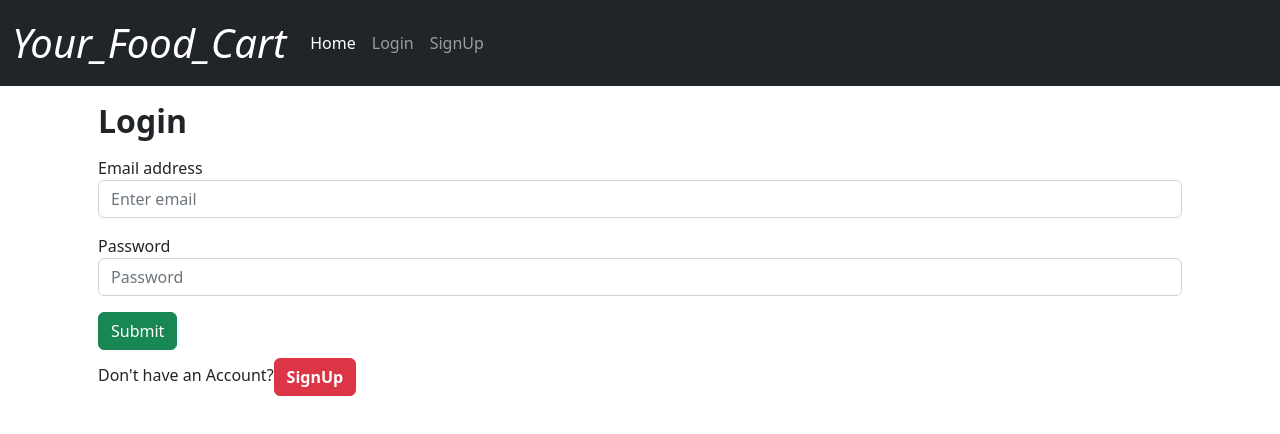
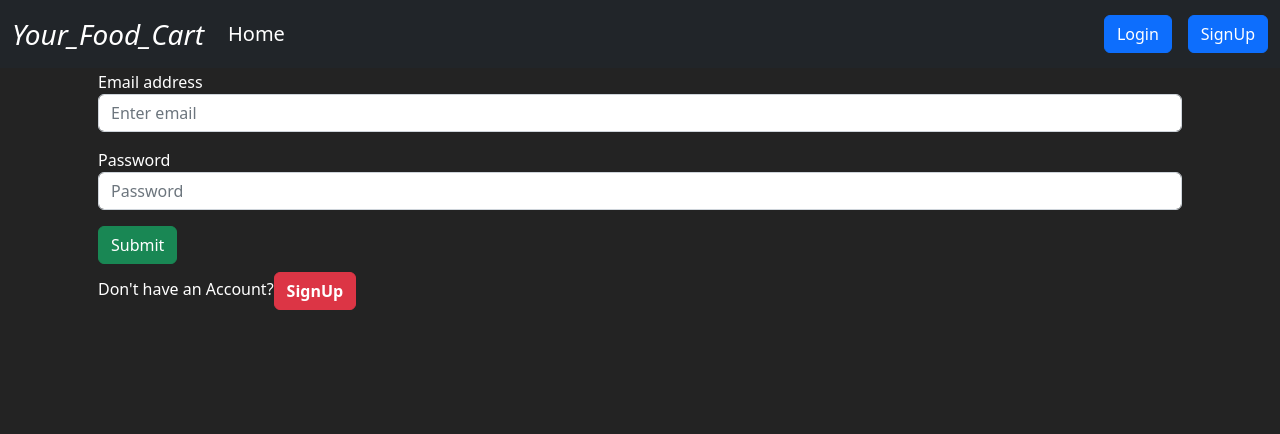
Before and after one commit to besttechaj/Your_Food_Cart, a React (Create React App) app: page /login in a window 1280 px wide. Shown: the top 434 px of the page. Built offline with nearby package versions, Linux system fonts and the light colour scheme.

Commit message:
fixed some bug and implemented  logic to navbar's items

```diff
--- a/src/App.css
+++ b/src/App.css
@@ -2,3 +2,16 @@
   margin: 0;
   padding: 0;
 }
+
+body {
+  background-color: rgba(6, 6, 6, 0.882);
+  color: white;
+}
+
+/* to hide scroll bar  */
+* {
+  -ms-overflow-style: none;
+}
+::-webkit-scrollbar {
+  display: none;
+}
--- a/src/components/Card.js
+++ b/src/components/Card.js
@@ -8,21 +8,38 @@ const Card = (props) => {
   return (
     <div>
       <div
-        className='card mt-3 '
+        className='card mt-1 '
         style={{
           width: '18rem',
-          maxHeight: '360px',
-          backgroundColor: 'gray',
+          maxHeight: '350px',
+          backgroundColor: 'green',
           color: 'white',
-          border: '2px solid red',
+          // display: 'flex',
+          // flexWrap: 'inherit',
+          // flexDirection: 'column',
         }}
       >
-        <img src={food.img} className='card-img-top' alt='...' />
-        <div className='card-body'>
+        <img
+          src={food.img}
+          className='card-img-top'
+          alt='...'
+          style={{ height: '140px', width: '100%' }}
+        />
+        <div className='card-body' style={{ height: '300px' }}>
           <h5 className='card-title'>{food.name}</h5>
           <p className='card-text'>{food.description}</p>
-          <div className='container  w-100' style={{ backgroundColor: 'gray' }}>
-            <select className='m-2 h-100  rounded' style={{ color: 'red' }}>
+          <div
+            className='container'
+            style={{
+              backgroundColor: 'green',
+              width: '100%',
+              objectFit: 'fill',
+            }}
+          >
+            <select
+              className='m-2 h-100  rounded'
+              style={{ color: 'white', backgroundColor: 'green' }}
+            >
               {/* syntax-> Array.from(OBJECT,MAPfunction define) //return an
           array */}
               {Array.from(Array(6), (ele, i) => {
@@ -34,7 +51,13 @@ const Card = (props) => {
               })}
             </select>
             {/* Another select for volume */}
-            <select className='m-2 h-100  rounded' style={{ color: 'red' }}>
+            <select
+              className='m-2 h-100  rounded'
+              style={{
+                color: 'white',
+                backgroundColor: 'green',
+              }}
+            >
               {priceOptions.map((data) => {
                 return (
                   <option key={data} value={data}>
@@ -43,7 +66,7 @@ const Card = (props) => {
                 );
               })}
             </select>
-            <div className='d-inline h-100 fs-5'>$Total Price</div>
+            <div className='d-inline h-100 fs-6'>$Total Price</div>
           </div>
         </div>
       </div>
--- a/src/components/Footer.js
+++ b/src/components/Footer.js
@@ -9,7 +9,7 @@ const Footer = () => {
             to='/'
             className='mb-3 me-2 mb-md-0 text-muted text-decoration-none lh-1'
           ></Link>
-          <span className='mb-3 mb-md-0 text-muted'>
+          <span className='mb-3 mb-md-0 text-muted' style={{ color: 'white' }}>
             © 2023 Your_Food_Cart, Inc
           </span>
         </div>
--- a/src/components/Navbar.js
+++ b/src/components/Navbar.js
@@ -1,11 +1,17 @@
 import React from 'react';
 import { Link } from 'react-router-dom';
+import { useNavigate } from 'react-router-dom';
 const Navbar = () => {
+  const navigate = useNavigate();
+  const handleLogout = () => {
+    localStorage.removeItem('authToken');
+    navigate('/login');
+  };
   return (
     <div>
-      <nav className='navbar navbar-expand-lg navbar-dark bg-dark'>
+      <nav className='navbar navbar-expand-lg fixed-top navbar-dark bg-dark'>
         <div className='container-fluid'>
-          <Link className='navbar-brand fs-1 fst-italic' to='/'>
+          <Link className='navbar-brand fs-3 fst-italic' to='/'>
             Your_Food_Cart
           </Link>
           <button
@@ -20,23 +26,52 @@ const Navbar = () => {
             <span className='navbar-toggler-icon'></span>
           </button>
           <div className='collapse navbar-collapse' id='navbarNav'>
-            <ul className='navbar-nav'>
+            <ul className='navbar-nav me-auto'>
               <li className='nav-item'>
-                <Link className='nav-link active' aria-current='page' to='/'>
+                <Link
+                  className='nav-link active fs-5'
+                  aria-current='page'
+                  to='/'
+                >
                   Home
                 </Link>
               </li>
-              <li className='nav-item'>
-                <Link className='nav-link' to='/login'>
+              {/* if the localStorage has authToken that means user is already
+              logged-in so display my order button  else don't display My Order button*/}
+              {localStorage.getItem('authToken') ? (
+                <li className='nav-item'>
+                  <Link
+                    className='nav-link active fs-5'
+                    aria-current='page'
+                    to='/'
+                  >
+                    My Order
+                  </Link>
+                </li>
+              ) : (
+                ''
+              )}
+            </ul>
+            {!localStorage.getItem('authToken') ? (
+              <div className='d-flex'>
+                <Link className='btn btn-primary mx-3' to='/login'>
                   Login
                 </Link>
-              </li>
-              <li className='nav-item'>
-                <Link className='nav-link' to='/createuser'>
+                <Link className='btn btn-primary' to='/createuser'>
                   SignUp
                 </Link>
-              </li>
-            </ul>
+              </div>
+            ) : (
+              <div>
+                <Link
+                  className='btn btn-primary mx-2'
+                  to='/login'
+                  onClick={handleLogout}
+                >
+                  Logout
+                </Link>
+              </div>
+            )}
           </div>
         </div>
       </nav>
--- a/src/screens/Home.js
+++ b/src/screens/Home.js
@@ -41,7 +41,7 @@ const Home = () => {
           ? foodCat.map((data) => {
               return (
                 <div className='row mb-3'>
-                  <div key={data._id} className='fs-3 m-3'>
+                  <div key={data._id} className='fs-5 m-3'>
                     {data.CategoryName}
                   </div>
                   <hr />
@@ -49,14 +49,19 @@ const Home = () => {
                     foodItem
                       .filter(
                         (item) =>
+                          // fetching all the result
                           item.CategoryName === data.CategoryName &&
-                          item.name.toLowerCase().includes(search.toLowerCase())
+                          //fetching result based on search query
+                          item.name.toLowerCase().includes(search)
                       )
                       .map((filterItem) => {
                         return (
                           <div
                             key={filterItem._id}
                             className='col-12 col-md-6 col-lg-3'
+                            style={{
+                              margin: '20px',
+                            }}
                           >
                             <Card food={filterItem} />
                           </div>
```
